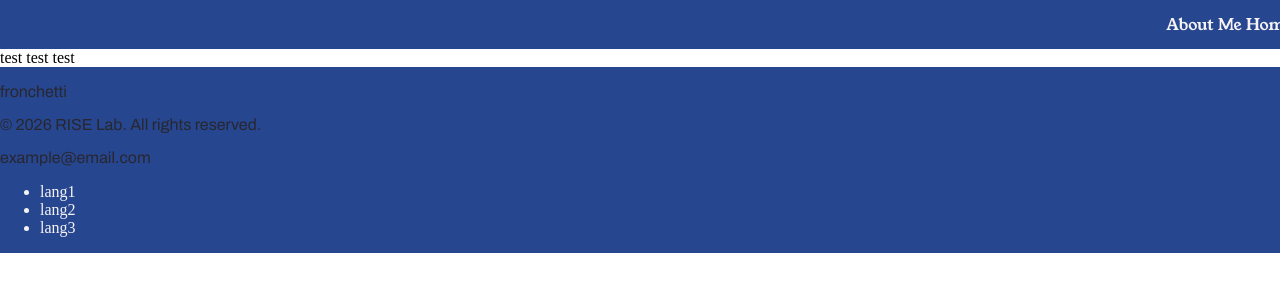
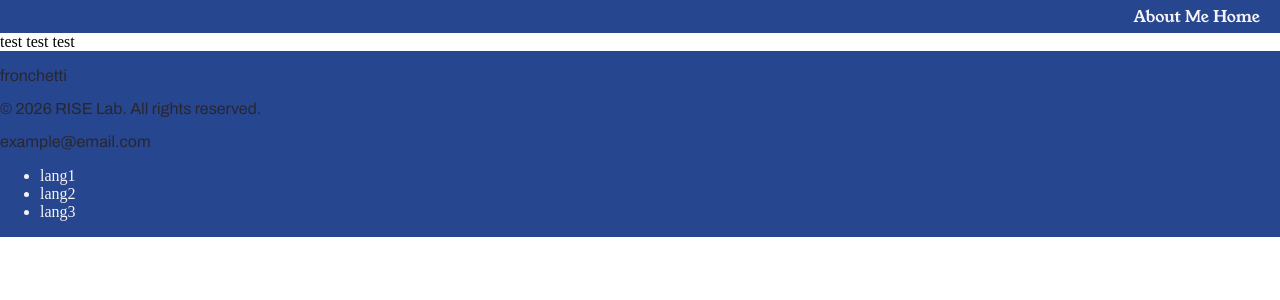
Before and after one commit to hschuler13/jekyll_theme_fronchetti, a Jekyll site: the page built from index.html, in a window 1280 px wide. Shown: the top 300 px of the page. Built offline with Jekyll 4.4.1, drawn with Linux system fonts in a browser that asks for light colours.

Commit message:
fixed padding

```diff
--- a/_sass/_layout.scss
+++ b/_sass/_layout.scss
@@ -21,12 +21,12 @@
 
 .header-container {
     height: 20%;
-    width: 100%;
+    width: screen;
     background-color: $primary-color;
     display: flex;
     flex-direction: row;
     justify-content: space-between;
-    padding: 1%;
+    padding: 5px 20px 5px 20px;
 }
 
 .header-logo {
@@ -36,7 +36,8 @@
 }
 
 .nav-items {
-
+    padding-top: auto;
+    padding-bottom: auto;
 }
 
 .nav-item {
```
